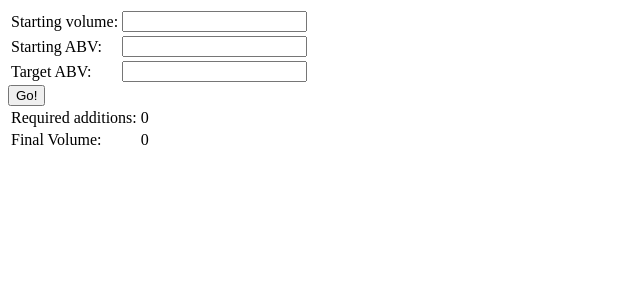
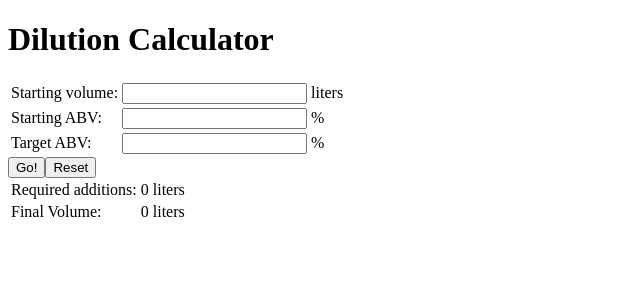
Before and after one commit to uncleBlobby/dilution-calc, a React (Create React App) app: page / in a window 1280 px wide. Shown: the top 300 px of the page, without its empty margins (0-640 px from the left). Built offline with nearby package versions, Linux system fonts and the light colour scheme.

Commit message:
added reset button, CSS tweaks

```diff
--- a/public/index.html
+++ b/public/index.html
@@ -7,7 +7,7 @@
     <meta name="theme-color" content="#000000" />
     <meta
       name="description"
-      content="Web site created using create-react-app"
+      content="Distillery Dilution Calculator Tool"
     />
     <link rel="apple-touch-icon" href="%PUBLIC_URL%/logo192.png" />
     <!--
@@ -24,7 +24,8 @@
       work correctly both with client-side routing and a non-root public URL.
       Learn how to configure a non-root public URL by running `npm run build`.
     -->
-    <title>React App</title>
+    <title>Dilution Calculator
+    </title>
   </head>
   <body>
     <noscript>You need to enable JavaScript to run this app.</noscript>
--- /dev/null
+++ b/src/App.css
@@ -0,0 +1,7 @@
+.digitInput {
+    text-align: right;
+}
+
+digitInput-INVALID {
+    background-color: red;
+}
--- a/src/App.js
+++ b/src/App.js
@@ -1,4 +1,5 @@
 import { useState } from 'react';
+import './App.css';
 
 const App = () => {
 
@@ -34,22 +35,21 @@ const App = () => {
     console.log(`target ABV: ${targetABV}`)
   }
 
-  const InputRow = ({ textLabel, handler }) => {
-    return (
-      <tr>
-        <td>
-          {textLabel}:
-        </td>
-        <td>
-          <input onChange={(event) => {handler}} />
-        </td>
-      </tr>
-    )
+  const resetAllFields = () => {
+    let inputs = document.getElementsByClassName('digitInput');
+    for ( let i = 0; i < inputs.length; i++ ) {
+      inputs[i].value = '';
+    }
+    setInputVolume(0);
+    setInputABV(0);
+    setTargetABV(0);
+    setOutput(0);
   }
 
 
   return (
     <div className="App">
+      <h1>Dilution Calculator</h1>
         <table>
           <tbody>
         <tr>
@@ -57,7 +57,7 @@ const App = () => {
         Starting volume:
           </td>
           <td>
-            <input onChange={(event) => handleVolumeInput(event)} />
+            <input className='digitInput' onChange={(event) => handleVolumeInput(event)} /> liters
           </td>
         </tr>
         <tr>
@@ -65,7 +65,7 @@ const App = () => {
         Starting ABV:
         </td>
         <td>
-          <input onChange={(event) => handleABVInput(event)} />
+          <input className='digitInput' onChange={(event) => handleABVInput(event)} /> %
         </td>
         </tr>
         <tr>
@@ -73,7 +73,7 @@ const App = () => {
         Target ABV:
           </td>
           <td>
-            <input onChange={(event) => handleABVTarget(event)} />
+            <input className='digitInput' onChange={(event) => handleABVTarget(event)} /> %
           </td>
         </tr>
         </tbody>
@@ -82,6 +82,7 @@ const App = () => {
             () =>
             calculateAddition(inputVolume, inputABV, targetABV, output)
             }>Go!</button>
+        <button onClick={() => resetAllFields(inputVolume,inputABV,targetABV, output)}>Reset</button>
         <table>
         <tbody>
         <tr>
@@ -89,7 +90,7 @@ const App = () => {
         Required additions:
           </td>
           <td>
-             {output}
+             {output} liters
           </td>
         </tr>
         <tr>
@@ -97,7 +98,7 @@ const App = () => {
         Final Volume:
           </td>
           <td>
-             {output + inputVolume}
+             {output + inputVolume} liters
           </td>
         </tr>
         </tbody>
```
Also changed, not shown: src/components/VolumeInput.js (added, +12 -0 lines).
